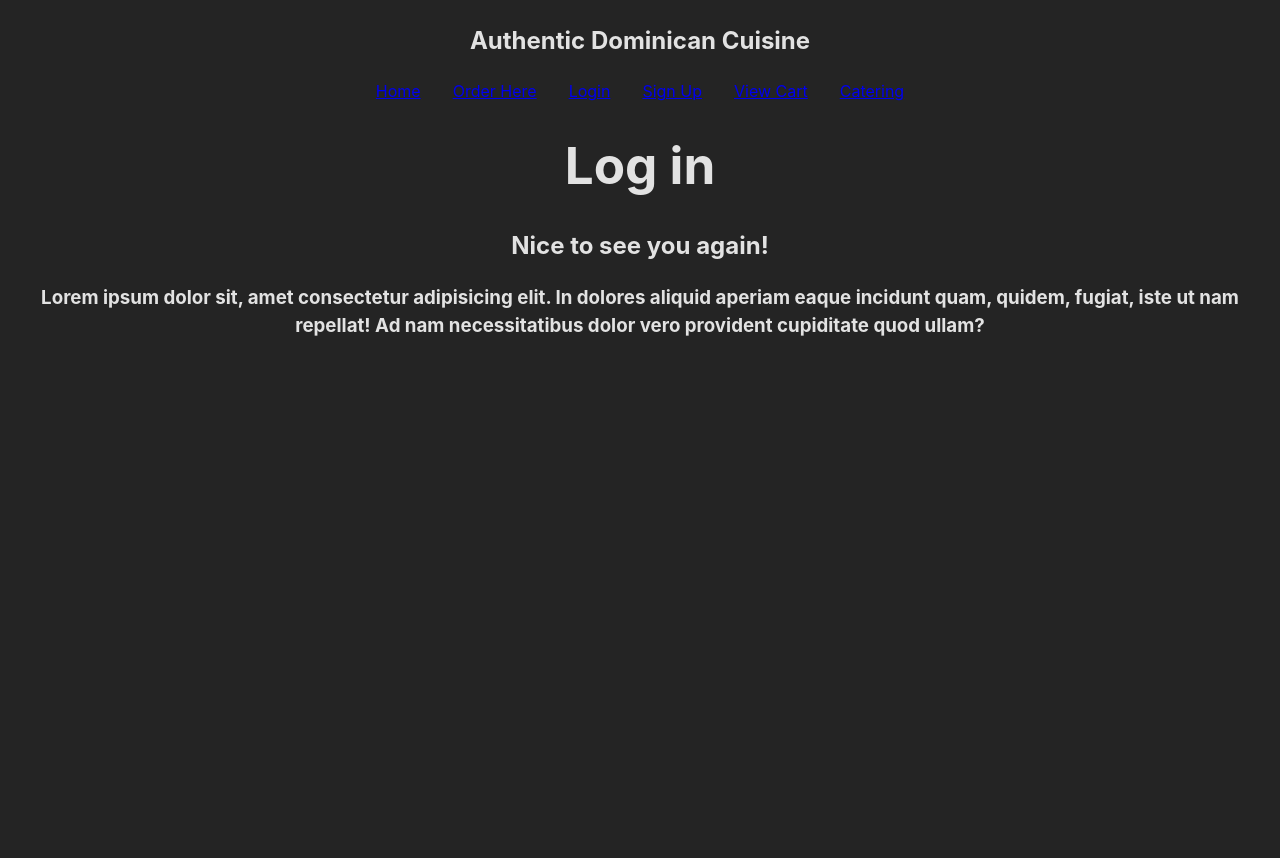
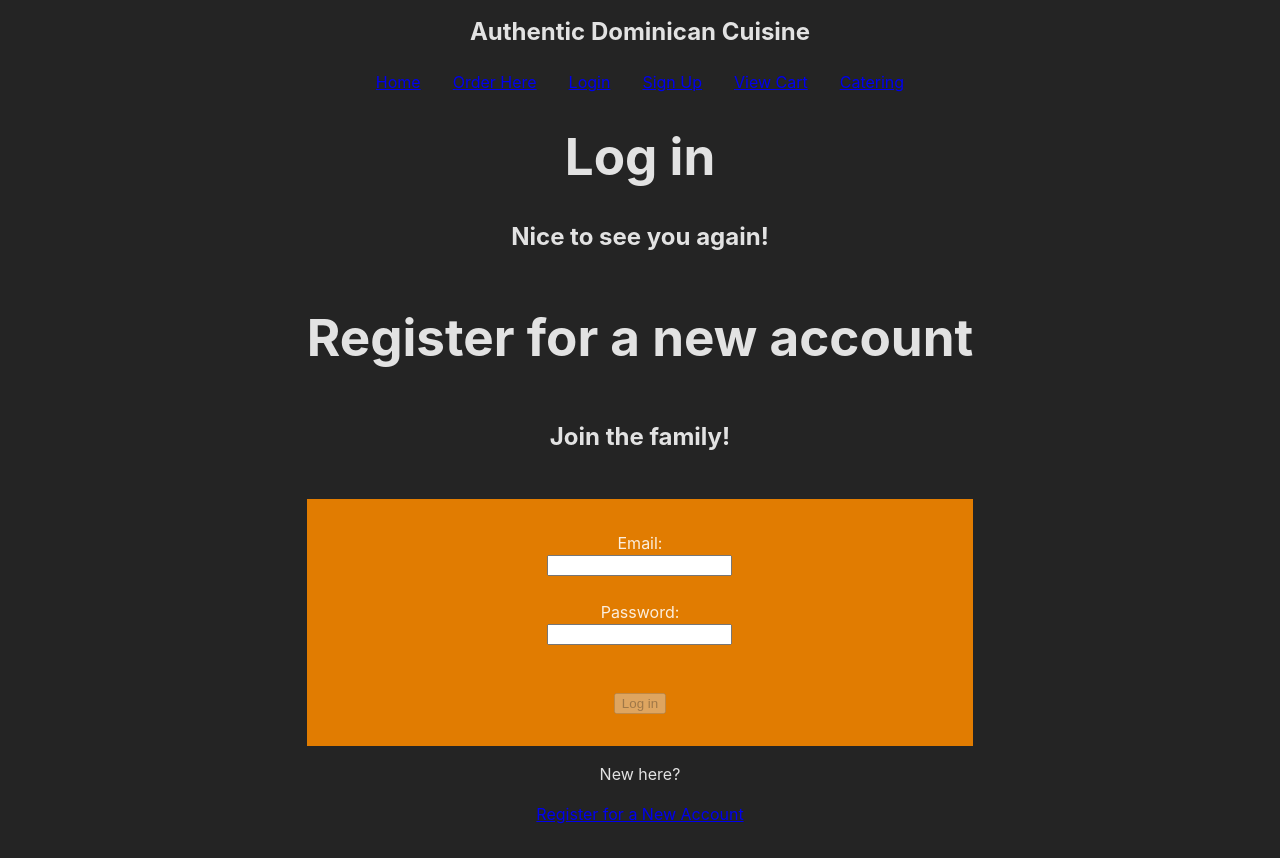
Before and after one commit to jmsp43/morirSonado, a React (Vite) app: page /login in a window 1280 px wide. Shown: the part 400-1258 px from the top of the page. Before the commit the page ends 800 px from the top, so only its background shows below. Built offline with nearby package versions, Linux system fonts and the light colour scheme.

Commit message:
forms do not work but foundation for log in and sign up are there

```diff
--- a/src/App.css
+++ b/src/App.css
@@ -35,3 +35,19 @@
 .instructions{
   display: block;
 }
+
+.belowNav{
+  display: flex;
+  flex-direction: column;
+}
+
+form{
+  background-color: #e17c01;
+  padding:2rem;
+}
+
+form, p{
+  display: flex;
+  flex-direction: column;
+  align-items: center;
+}
--- a/src/pages/Login/index.jsx
+++ b/src/pages/Login/index.jsx
@@ -1,16 +1,138 @@
-import React from 'react'
+import React from "react";
+import { useState, useRef, useEffect } from "react";
+import {
+  faCheck,
+  faTimes,
+  faInfoCircle,
+} from "@fortawesome/free-solid-svg-icons";
+import { FontAwesomeIcon } from "@fortawesome/react-fontawesome";
+import { Link } from "react-router-dom";
 
 function Login() {
+
+  const emailRef = useRef();
+  const errorRef = useRef();
+
+  const [email, setEmail] = useState("");
+  const [validEmail, setValidEmail] = useState(false);
+  const [emailFocus, setEmailFocus] = useState(false);
+
+  const [password, setPassword] = useState("");
+  const [validPassword, setValidPassword] = useState(false);
+  const [passwordFocus, setPasswordFocus] = useState(false);
+
+  const [errorMsg, setErrorMsg] = useState("");
+
+  const handleSubmit = (event) => {
+    event.preventDefault()
+
+  }
+
   return (
-      <div className='homePageCont'>
-      <div className='belowNav'>
-            <h1>Log in</h1>
-            <h2>Nice to see you again!</h2>
-            <h3>Lorem ipsum dolor sit, amet consectetur adipisicing elit. In dolores aliquid aperiam eaque incidunt quam, quidem, fugiat, iste ut nam repellat! Ad nam necessitatibus dolor vero provident cupiditate quod ullam?</h3>
+    <div className="homePageCont">
+      <h1>Log in</h1>
+      <h2>Nice to see you again!</h2>
+      <div className="belowNav">
+        <h1>Register for a new account</h1>
+        <h2>Join the family!</h2>
+        <h4
+          ref={errorRef}
+          className={errorMsg ? "errorMsg" : "offscreen"}
+          aria-live="assertive"
+        >
+          {errorMsg}
+        </h4>
+        <br />
 
+        <form onSubmit={handleSubmit}>
+          <label htmlFor="email">
+            Email:
+            <FontAwesomeIcon
+              icon={faCheck}
+              className={validEmail ? "valid" : "hide"}
+            />
+            <FontAwesomeIcon
+              icon={faTimes}
+              className={validEmail || !email ? "hide" : "invalid"}
+            />
+          </label>
+          <input
+            type="text"
+            id="email"
+            ref={emailRef}
+            required
+            onChange={(event) => {
+              event.preventDefault();
+              setEmail(event.target.value);
+            }}
+            autoComplete="off"
+            aria-invalid={validEmail ? "false" : "true"}
+            onFocus={() => setEmailFocus(true)}
+            onBlur={() => {
+              setEmailFocus(false);
+            }}
+            aria-describedby="emailNote"
+          />
+          <p
+            id="emailNote"
+            className={emailFocus && !validEmail ? "instructions" : "offscreen"}
+          >
+            <FontAwesomeIcon icon={faInfoCircle} />
+            Wrong email.
+          </p>
+
+          <br />
+
+          <label htmlFor="password">
+            Password:
+            <FontAwesomeIcon
+              icon={faCheck}
+              className={validPassword ? "valid" : "hide"}
+            />
+            <FontAwesomeIcon
+              icon={faTimes}
+              className={validPassword || !password ? "hide" : "invalid"}
+            />
+          </label>
+          <input
+            type="password"
+            id="password"
+            required
+            value={password}
+            onChange={(event) => {
+              event.preventDefault();
+              setPassword(event.target.value);
+            }}
+            aria-invalid={validPassword ? "false" : "true"}
+            onFocus={() => setPasswordFocus(true)}
+            onBlur={() => {
+              setPasswordFocus(false);
+            }}
+            aria-describedby="passNote"
+          />
+          <p
+            id="passNote"
+            className={
+              passwordFocus && !validPassword ? "instructions" : "offscreen"
+            }
+          >
+            <FontAwesomeIcon icon={faInfoCircle} />
+            Wrong password.
+          </p>
+          <br />
+
+          <br />
+          <button disabled={!validEmail || !validPassword ? true : false}>
+            Log in
+          </button>
+        </form>
+
+        <p>New here?</p>
+
+        <Link to="/signup">Register for a New Account</Link>
       </div>
-</div>
-  )
+    </div>
+  );
 }
 
-export default Login
+export default Login;
--- a/src/pages/SignUp/index.jsx
+++ b/src/pages/SignUp/index.jsx
@@ -1,4 +1,5 @@
 import React from "react";
+import axios from "axios";
 import { useState, useEffect, useRef } from "react";
 import {
   faCheck,
@@ -7,6 +8,8 @@ import {
 } from "@fortawesome/free-solid-svg-icons";
 import { FontAwesomeIcon } from "@fortawesome/react-fontawesome";
 import { Link } from "react-router-dom";
+
+const signUpURL= '/signup'
 
 function SignUp() {
   const emailRef = useRef();
@@ -48,8 +51,8 @@ function SignUp() {
     if (password.length >= 8) {
       valid = true;
       setValidPassword(valid);
-      const match = password === passMatch;
-      setPassMatch(match);
+      setPassMatch(passMatch === password);
+      console.log(passMatch === password)
     }
   }, [password, passMatch]);
 
@@ -62,22 +65,50 @@ function SignUp() {
     setSuccessMsg(true)
 
 
+    //will attempt when form fully works
+//     try {
+//       const response = await axios.post(signUpURL,
+//         JSON.stringify({ email, password }),
+//         {
+//             headers: { 'Content-Type': 'application/json' },
+//             withCredentials: true
+//         }
+//     );
+//     console.log(response?.data);
+//     console.log(response?.accessToken);
+//     console.log(JSON.stringify(response))
+
+//     setSuccessMsg(true);
+
+//     setEmail('');
+//     setPassword('');
+//     setPassMatch('');
+// } catch (error) {
+//     if (!error?.response) {
+//         setErrorMsg('No Server Response');
+//     } else if (error.response?.status === 409) {
+//         setErrorMsg('Username Taken');
+//     } else {
+//         setErrorMsg('Registration Failed')
+//     }
+//     errorRef.current.focus();
+//     }
+
 }
 
 
   return (
     <div>
-      {/* {success ? (
+      {successMsg ? (
         <div>
           <h2>Success!</h2>
-          <p>Already Registered?</p>
-        <Link to = '/login'>Login here</Link>
+        <Link to = '/login'>Login with your new account</Link>
         </div>
       ) : (
           <div>
             <p>{errorMsg}</p>
           </div>
-      )} */}
+      )}
       <div className="belowNav">
         <h1>Register for a new account</h1>
         <h2>Join the family!</h2>
@@ -93,12 +124,8 @@ function SignUp() {
         <form onSubmit={handleSubmit}>
           <label htmlFor="email">
             Email:
-            <span className={validEmail ? "valid" : "hide"}>
-              <FontAwesomeIcon icon={faCheck} />
-            </span>
-            <span className={validEmail || !email ? "hide" : "invalid"}>
-              <FontAwesomeIcon icon={faTimes} />
-            </span>
+              <FontAwesomeIcon icon={faCheck} className={validEmail ? "valid" : "hide"}/>
+              <FontAwesomeIcon icon={faTimes} className={validEmail || !email ? "hide" : "invalid"}/>
           </label>
           <input
             type="text"
@@ -133,17 +160,14 @@ function SignUp() {
 
           <label htmlFor="password">
             Password:
-            <span className={validPassword ? "valid" : "hide"}>
-              <FontAwesomeIcon icon={faCheck} />
-            </span>
-            <span className={validPassword || !password ? "hide" : "invalid"}>
-              <FontAwesomeIcon icon={faTimes} />
-            </span>
+              <FontAwesomeIcon icon={faCheck} className={validPassword ? "valid" : "hide"}/>
+              <FontAwesomeIcon icon={faTimes} className={validPassword || !password ? "hide" : "invalid"}/>
           </label>
           <input
             type="password"
             id="password"
             required
+            value={password}
             onChange={(event) => {
               event.preventDefault();
               setPassword(event.target.value);
@@ -168,12 +192,8 @@ function SignUp() {
 
           <label htmlFor="passMatch">
             Confirm Password:
-            <span className={validPassMatch && passMatch ? "valid" : "hide"}>
-              <FontAwesomeIcon icon={faCheck} />
-            </span>
-            <span className={validPassMatch || !passMatch ? "hide" : "invalid"}>
-              <FontAwesomeIcon icon={faTimes} />
-            </span>
+              <FontAwesomeIcon icon={faCheck} className={validPassMatch && passMatch ? "valid" : "hide"}/>
+              <FontAwesomeIcon icon={faTimes} className={validPassMatch || !passMatch ? "hide" : "invalid"} />
           </label>
           <input
             type="password"
@@ -183,6 +203,7 @@ function SignUp() {
               event.preventDefault();
               setPassMatch(event.target.value);
             }}
+            value = {passMatch}
             aria-invalid={validPassMatch ? "false" : "true"}
             onFocus={() => setPassMatchFocus(true)}
             onBlur={() => {
@@ -199,11 +220,12 @@ function SignUp() {
             <FontAwesomeIcon icon={faInfoCircle} />
             Passwords must match!
           </p>
-
+          <br/>
           <button disabled = {!validEmail || !validPassword || !validPassMatch ? true : false}>Sign Up</button>
         </form>
 
         <p>Already Registered?</p>
+
         <Link to = '/login'>Login here</Link>
       </div>
     </div>
```
